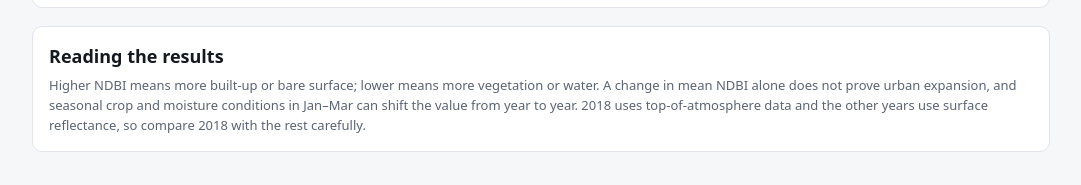
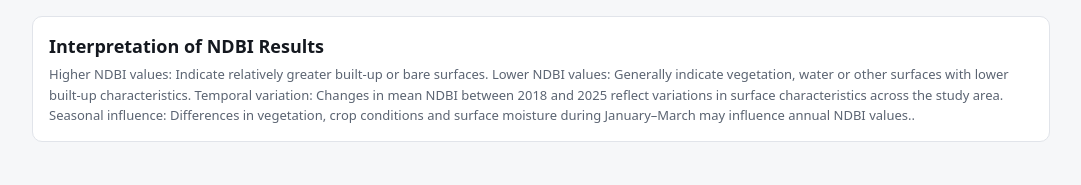
Before and after one commit to AvutaMounika/Urban_Q2_NDBI, a plain HTML site: page index.html in a window 1280 px wide. Shown: the part 1377-1562 px from the top of the page, without its empty margins (99-1180 px from the left). Drawn offline with Linux system fonts and the light colour scheme.

Commit message:
Update index.html

```diff
--- a/index.html
+++ b/index.html
@@ -1,4 +1,3 @@
-<!DOCTYPE html>
 <html lang="en"><head><meta charset="utf-8">
 <meta name="viewport" content="width=device-width, initial-scale=1, viewport-fit=cover">
 <title>Faridabad NDBI 2018–2025</title>
@@ -68,8 +67,14 @@ tr.row{cursor:pointer}
 </div>
 
 <div class="card">
-<h2>Reading the results</h2>
-<p class="note" style="margin:0">Higher NDBI means more built-up or bare surface; lower means more vegetation or water. A change in mean NDBI alone does not prove urban expansion, and seasonal crop and moisture conditions in Jan–Mar can shift the value from year to year. 2018 uses top-of-atmosphere data and the other years use surface reflectance, so compare 2018 with the rest carefully.</p>
+<h2>Interpretation of NDBI Results</h2>
+<p class="note" style="margin:0">Higher NDBI values: Indicate relatively greater built-up or bare surfaces.
+
+Lower NDBI values: Generally indicate vegetation, water or other surfaces with lower built-up characteristics.
+
+Temporal variation: Changes in mean NDBI between 2018 and 2025 reflect variations in surface characteristics across the study area.
+
+Seasonal influence: Differences in vegetation, crop conditions and surface moisture during January–March may influence annual NDBI values..</p>
 </div>
 </main>
 <script>
```
